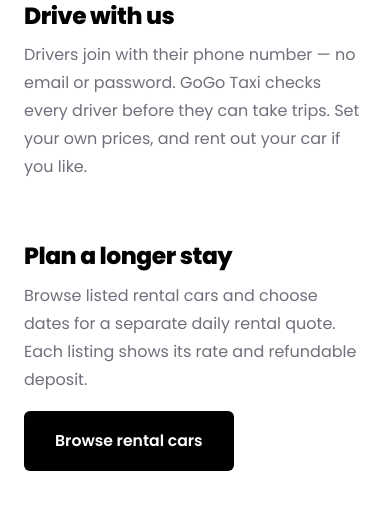
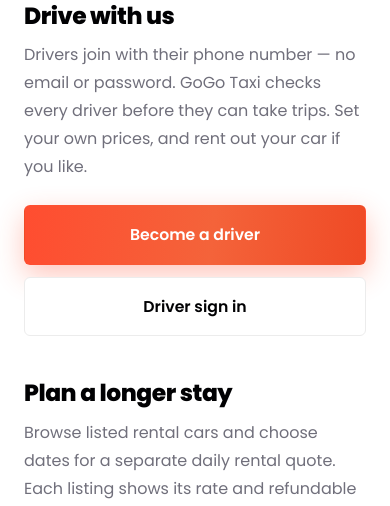
Before and after one commit to alasansilla/jatta_cars, a Flask app: page / in a window 390 px wide. Shown: the part 1400-1906 px from the top of the page. Run offline with Flask 3, Linux system fonts and the light colour scheme; parts of the project's set-up code (start-up, migrations or seed data) failed here and were passed over.

Commit message:
Keep driver signup actions visible outside mobile hero

```diff
--- a/app/static/css/style.css
+++ b/app/static/css/style.css
@@ -1303,7 +1303,7 @@
   .hero .wrap { gap: 18px; }
   .hero h1 { font-size: clamp(1.75rem, 8vw, 2.2rem); margin-bottom: 10px; }
   .hero .lede { margin-bottom: 0; }
-  .hero__actions { display: none; }
+  .hero .hero__actions { display: none; }
   .hero .booking-panel { padding: 18px 16px; }
   .hero .booking-panel h2 { font-size: 1.2rem; margin-bottom: 14px; }
   .journey-choices { gap: 10px; }
```
